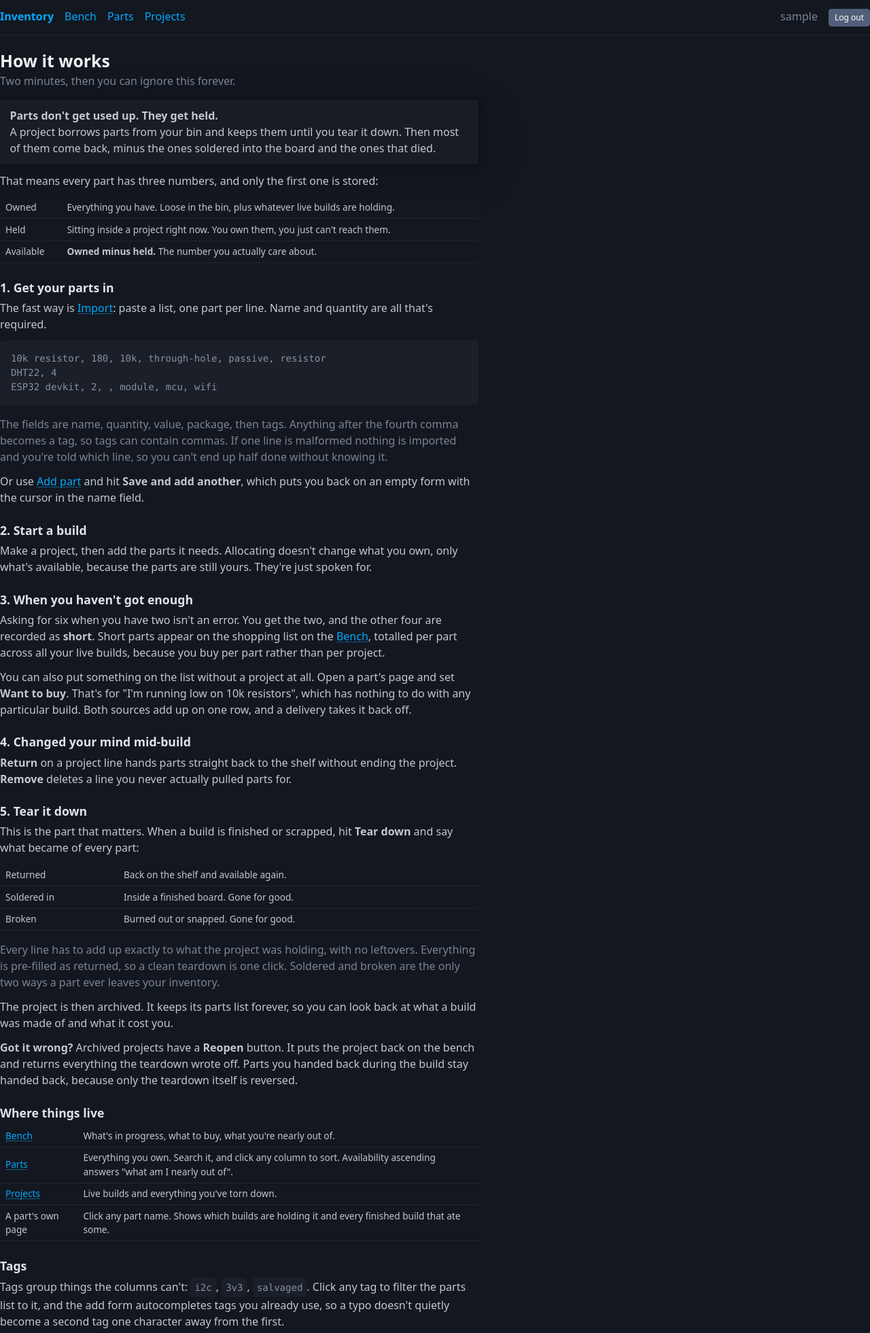
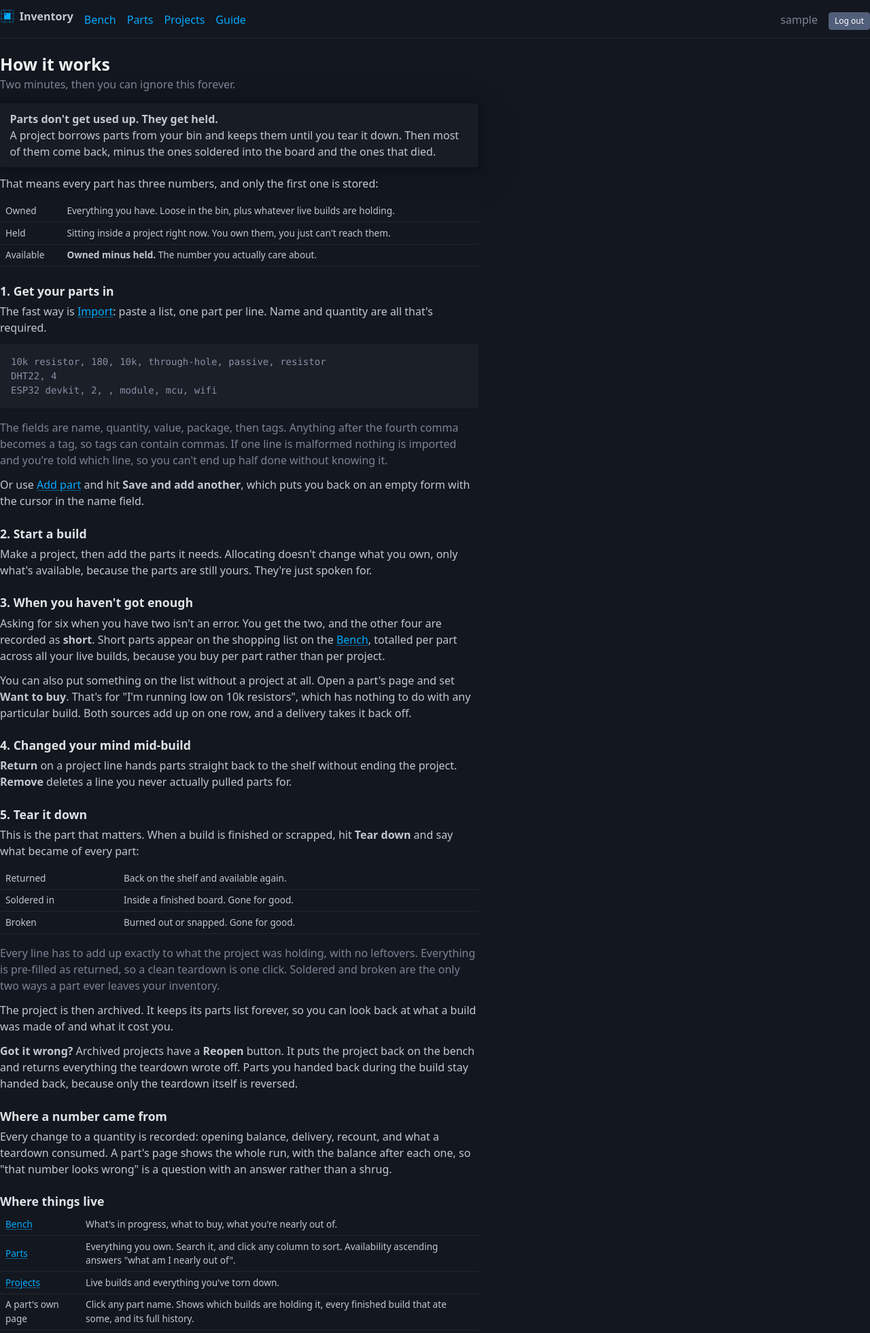
Before and after one commit to DagaVedant/Inventory-Management-System, a Django app: page /guide/ in a window 1280 px wide. Shown: the top 1961 px of the page at 68% size. Run offline with Django 5.2, Linux system fonts and the light colour scheme; the visitor is signed in with stand-in values (Sample User, id 1); some libraries are stand-ins or nearby versions.

Commit message:
Give the guide its own nav entry, and make the wordmark a mark
The guide was reachable only by clicking the wordmark, which is a place people
click to go home rather than to read documentation. It has its own nav entry
now, alongside Bench, Parts and Projects, so every section is named.

The wordmark is a PCB mark plus the name, and is no longer a link. Inline SVG
rather than an image so it takes its colour from the theme, and it carries a
label for anyone not looking at it.

Also filled two gaps the guide had grown: nothing explained the history a part
now keeps, and duplicates and merging were not mentioned at all.

208 tests.

```diff
--- a/core/templates/core/base.html
+++ b/core/templates/core/base.html
@@ -31,7 +31,11 @@
               padding-block:.75rem; margin-bottom:1.5rem; }
     .topbar .spacer { margin-left:auto; }
     .topbar a { text-decoration:none; }
-    .topbar strong a { font-weight:700; }
+    .brand { display:inline-flex; align-items:center; gap:.45rem;
+             /* Not a link: it is the mark, not navigation. */
+             cursor:default; user-select:none; }
+    .logo { width:1.35rem; height:1.35rem; flex:none;
+            color:var(--pico-primary); }
     table { font-size:.85rem; margin-bottom:0; }
     table th, table td { padding:.35rem .5rem; }
     td.num, th.num { text-align:right; font-variant-numeric:tabular-nums; }
@@ -53,10 +57,24 @@
 
   {% if user.is_authenticated %}
   <nav class="topbar">
-    <strong><a href="{% url 'guide' %}">Inventory</a></strong>
+    <span class="brand">
+      <svg class="logo" viewBox="0 0 32 32" role="img" aria-label="Inventory">
+        <rect x="2.6" y="2.6" width="26.8" height="26.8" rx="4"
+              fill="none" stroke="currentColor" stroke-width="1.5" opacity=".4"/>
+        <path d="M2.6 10.5h6M2.6 21.5h6M23.4 10.5h6M23.4 21.5h6
+                 M10.5 2.6v6M21.5 2.6v6M10.5 23.4v6M21.5 23.4v6"
+              stroke="currentColor" stroke-width="1.5" stroke-linecap="round"
+              opacity=".4"/>
+        <rect x="9" y="9" width="14" height="14" rx="2.2" fill="currentColor"/>
+        <circle cx="12.2" cy="12.2" r="1.4"
+                fill="var(--pico-background-color, #11191f)"/>
+      </svg>
+      <strong>Inventory</strong>
+    </span>
     <a href="{% url 'dashboard' %}">Bench</a>
     <a href="{% url 'part_list' %}">Parts</a>
     <a href="{% url 'project_list' %}">Projects</a>
+    <a href="{% url 'guide' %}">Guide</a>
     <span class="spacer"></span>
     <span class="muted">{{ user.username }}</span>
     <form method="post" action="{% url 'logout' %}" class="inline-form">
--- a/core/templates/core/guide.html
+++ b/core/templates/core/guide.html
@@ -128,6 +128,14 @@ ESP32 devkit, 2, , module, mcu, wifi</code></pre>
   because only the teardown itself is reversed.
 </p>
 
+<h2>Where a number came from</h2>
+<p>
+  Every change to a quantity is recorded: opening balance, delivery, recount,
+  and what a teardown consumed. A part's page shows the whole run, with the
+  balance after each one, so "that number looks wrong" is a question with an
+  answer rather than a shrug.
+</p>
+
 <h2>Where things live</h2>
 <figure>
 <table>
@@ -147,8 +155,13 @@ ESP32 devkit, 2, , module, mcu, wifi</code></pre>
     </tr>
     <tr>
       <th scope="row">A part's own page</th>
-      <td>Click any part name. Shows which builds are holding it and every
-          finished build that ate some.</td>
+      <td>Click any part name. Shows which builds are holding it, every
+          finished build that ate some, and its full history.</td>
+    </tr>
+    <tr>
+      <th scope="row"><a href="{% url 'part_duplicates' %}">Duplicates</a></th>
+      <td>Parts that look like the same component written two ways, and the
+          merge that folds them back together.</td>
     </tr>
   </tbody>
 </table>
```
Also changed, not shown: core/tests.py (+14 -3 lines), README.md.
